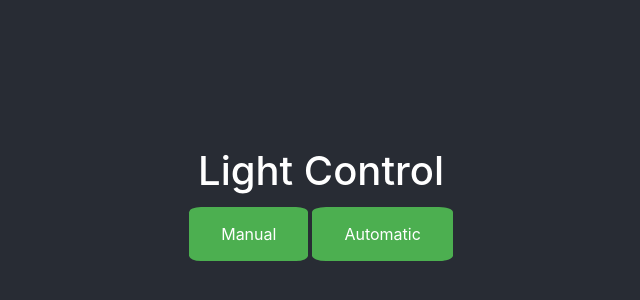
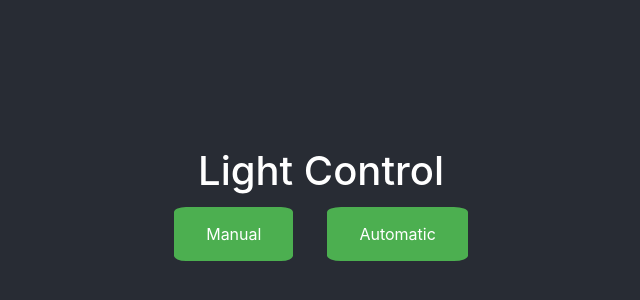
Before and after one commit to Exceed-Group13/mini-project, a React (Create React App) app: page / in a window 1280 px wide. Shown: the part 194-494 px from the top of the page, without its empty margins (319-959 px from the left). Built offline with nearby package versions, Linux system fonts and the light colour scheme.

Commit message:
add gap betweeb button

```diff
--- a/src/App.css
+++ b/src/App.css
@@ -50,6 +50,7 @@ html{
   display: flex;
     flex-direction: row-reverse;
     justify-content: space-between;
+    gap: 30px;
 }
 
 .imgAuto{
```
